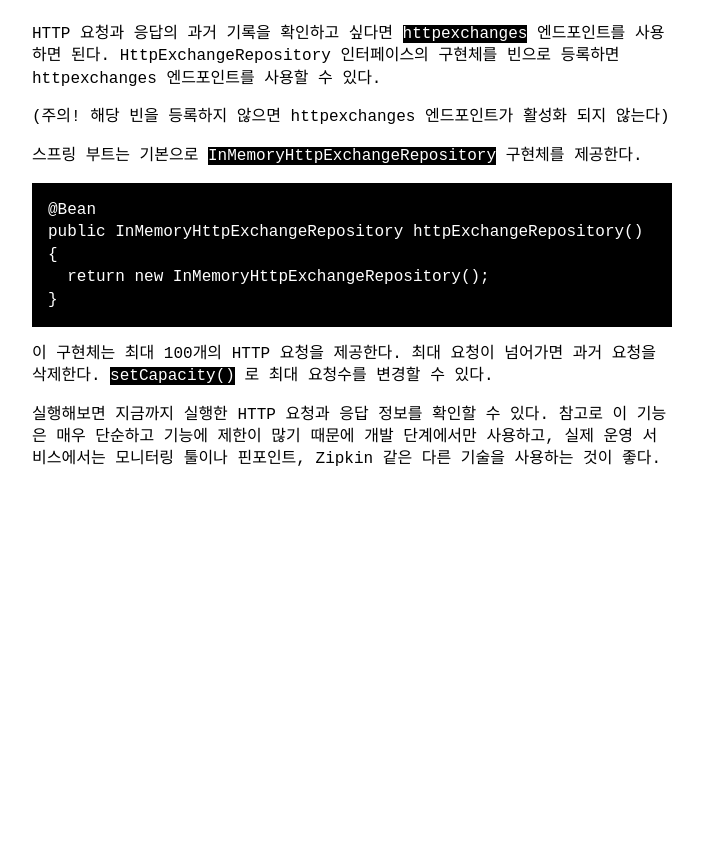
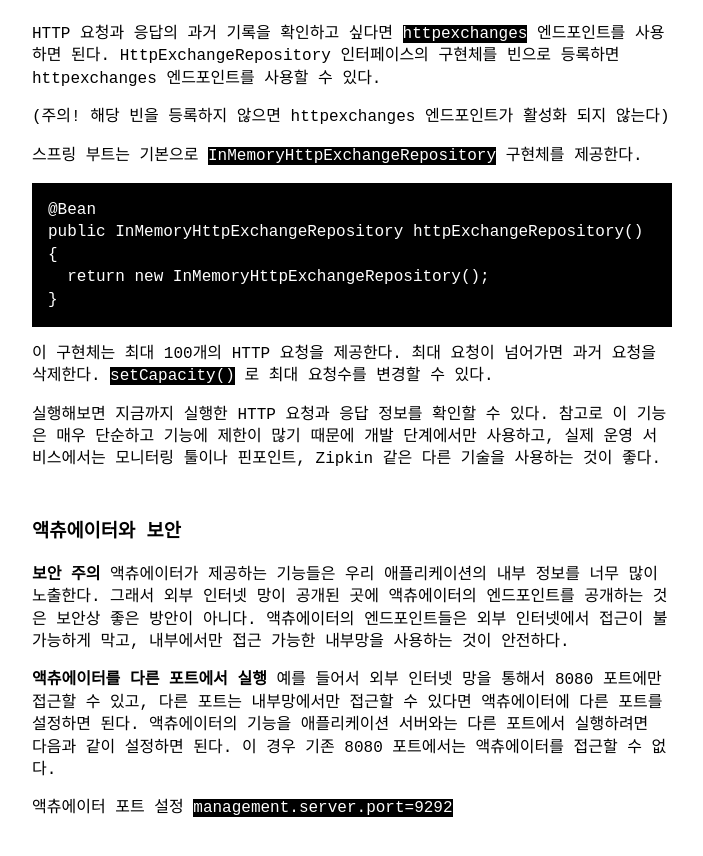
Before and after one commit to khjzzm/khjzzm.github.io, a Jekyll site: the page built from _posts/2023-06-09-Actuator.md, in a window 1280 px wide and 900 px high, scrolled down 5914 px. Shown: the top 856 px of the window, without its empty margins (288-991 px from the left). Built offline with Jekyll 4.4.1, drawn with Linux system fonts in a browser that asks for light colours; before the commit the page ends 6465 px from its top, so only the background shows below that.

Commit message:
액츄에이터 끝

```diff
--- a/_posts/2023-06-09-Actuator.md
+++ b/_posts/2023-06-09-Actuator.md
@@ -242,3 +242,15 @@ public InMemoryHttpExchangeRepository httpExchangeRepository() {
 
 실행해보면 지금까지 실행한 HTTP 요청과 응답 정보를 확인할 수 있다.
 참고로 이 기능은 매우 단순하고 기능에 제한이 많기 때문에 개발 단계에서만 사용하고, 실제 운영 서비스에서는 모니터링 툴이나 핀포인트, Zipkin 같은 다른 기술을 사용하는 것이 좋다.
+
+
+### 액츄에이터와 보안
+**보안 주의**
+액츄에이터가 제공하는 기능들은 우리 애플리케이션의 내부 정보를 너무 많이 노출한다. 그래서 외부 인터넷 망이 공개된 곳에 액츄에이터의 엔드포인트를 공개하는 것은 보안상 좋은 방안이 아니다. 액츄에이터의 엔드포인트들은 외부 인터넷에서 접근이 불가능하게 막고, 내부에서만 접근 가능한 내부망을 사용하는 것이 안전하다.
+
+**액츄에이터를 다른 포트에서 실행**
+예를 들어서 외부 인터넷 망을 통해서 8080 포트에만 접근할 수 있고, 다른 포트는 내부망에서만 접근할 수 있다면 액츄에이터에 다른 포트를 설정하면 된다.
+액츄에이터의 기능을 애플리케이션 서버와는 다른 포트에서 실행하려면 다음과 같이 설정하면 된다. 이 경우 기존 8080 포트에서는 액츄에이터를 접근할 수 없다.
+
+액츄에이터 포트 설정
+`management.server.port=9292`
```
